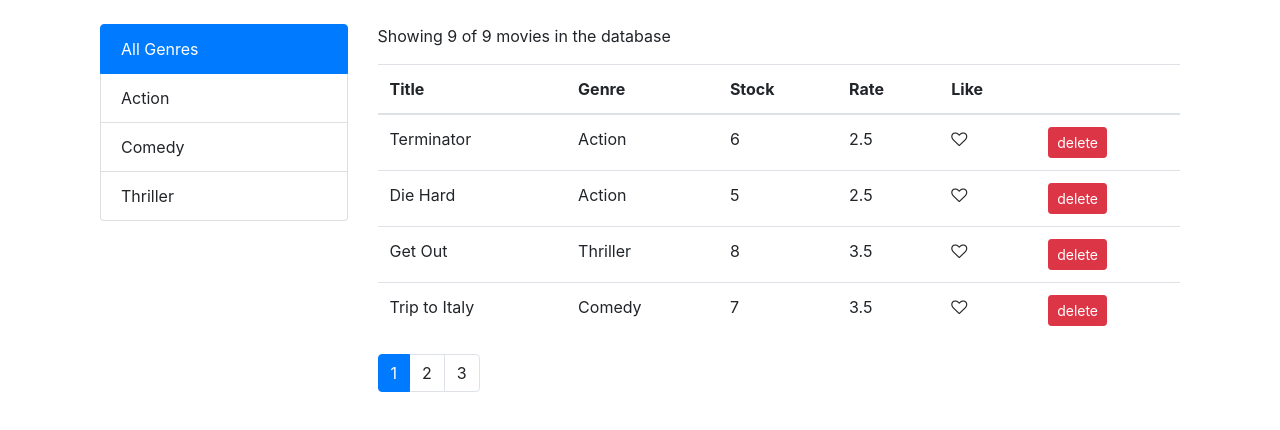
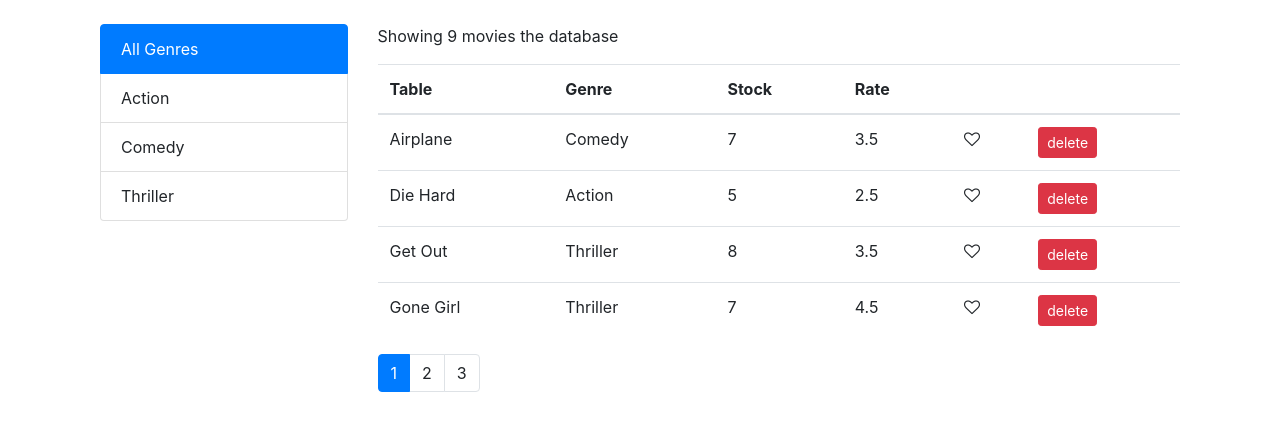
Before and after one commit to bettingj/vidly, a React (Create React App) app: page / in a window 1280 px wide. Shown: the top 430 px of the page. Built offline with nearby package versions, Linux system fonts and the light colour scheme.

Commit message:
-moved common components to common folder -extracted table head and table body components

```diff
--- a/src/components/Movies.jsx
+++ b/src/components/Movies.jsx
@@ -1,10 +1,11 @@
 import React, { Component } from "react";
-import { deleteMovie, getMovies } from "../services/fakeMovieService";
+import { getMovies } from "../services/fakeMovieService";
 import { getGenres } from "../services/fakeGenreService";
-import Pagination from "./Pagination";
+import Pagination from "./common/Pagination";
 import { paginate } from "../utils/paginate";
-import ListGroup from "./ListGroup";
-import Like from "./Like";
+import ListGroup from "./common/ListGroup";
+import MoviesTable from "./moviesTable";
+import _ from "lodash";
 
 //prints a table of movie data retrieved via fakeMovieService and provides a delete option for each of the movies
 class Movies extends Component {
@@ -14,16 +15,24 @@
     currentGenre: "All Genres",
     currentPage: 1,
     pageSize: 4,
+    sortColumn: { path: "title", order: "asc" },
   };
 
   componentDidMount() {
-    const genres = [{ name: "All Genres" }, ...getGenres()];
+    const genres = [{ name: "All Genres", _id: "" }, ...getGenres()];
     this.setState({ movies: getMovies(), genres });
   }
 
   handleLike = (movie) => {
     movie.liked = !movie.liked;
     this.setState({ movies: this.state.movies });
+  };
+  handleDelete = (movie) => {
+    const movies = this.state.movies.filter((m) => m._id !== movie._id);
+    this.setState({ movies });
+  };
+  handleSort = (sortColumn) => {
+    this.setState({ sortColumn });
   };
   handlePageChange = (page) => {
     this.setState({ currentPage: page });
@@ -33,30 +42,30 @@
   };
 
   render() {
-    //print a table that details the list of movies
-    const totalMovieCount = this.state.movies.length;
     const {
       pageSize,
       currentPage,
       movies: allMovies,
       genres,
       currentGenre,
+      sortColumn,
     } = this.state;
+    const totalMovieCount = allMovies.length;
 
     //Check if there aren't movies in the database list
     if (totalMovieCount === 0)
       return <p className="mt-4">There are no movies in the database</p>;
 
-    //Perform functions for genre filtering
-    let movies = allMovies;
-    if (currentGenre !== "All Genres") {
-      movies = movies.filter((movie) => currentGenre === movie.genre.name);
-    }
-    const numOfGenreMovies = movies.length;
+    //Perform functions for genre filtering, sorting, and pagination
+    const filtered =
+      currentGenre === "All Genres"
+        ? allMovies
+        : allMovies.filter((movie) => currentGenre === movie.genre.name);
 
-    //Perform functions for pagination
-    movies = paginate(movies, currentPage, pageSize);
+    const sorted = _.orderBy(filtered, [sortColumn.path], [sortColumn.order]);
+    const movies = paginate(sorted, currentPage, pageSize);
 
+    //print list of movie details and sorting/filtering options
     return (
       <div className="container mt-4">
         <div className="row">
@@ -68,52 +77,16 @@
             />
           </div>
           <div className="col">
-            <p>
-              Showing {numOfGenreMovies} of {totalMovieCount} movies in the
-              database
-            </p>
-            <table className="table">
-              <thead>
-                <tr>
-                  <th scope="col">Title</th>
-                  <th scope="col">Genre</th>
-                  <th scope="col">Stock</th>
-                  <th scope="col">Rate</th>
-                  <th scope="col">Like</th>
-                  <th scope="col"></th>
-                </tr>
-              </thead>
-              <tbody>
-                {movies.map((movie) => (
-                  <tr key={movie._id}>
-                    <td>{movie.title}</td>
-                    <td>{movie.genre.name}</td>
-                    <td>{movie.numberInStock}</td>
-                    <td>{movie.dailyRentalRate}</td>
-                    <td>
-                      <Like
-                        onLike={() => this.handleLike(movie)}
-                        liked={movie.liked}
-                      />
-                    </td>
-                    <td>
-                      {/*the button deletes the movie from the list. It then tells react to update the page*/}
-                      <button
-                        onClick={() => {
-                          deleteMovie(movie._id);
-                          this.setState({ movies: this.state.movies });
-                        }}
-                        className="btn btn-danger btn-sm"
-                      >
-                        delete
-                      </button>
-                    </td>
-                  </tr>
-                ))}
-              </tbody>
-            </table>
+            <p>Showing {totalMovieCount} movies the database</p>
+            <MoviesTable
+              movies={movies}
+              sortColumn={sortColumn}
+              onLike={this.handleLike}
+              onDelete={this.handleDelete}
+              onSort={this.handleSort}
+            />
             <Pagination
-              itemCount={numOfGenreMovies}
+              itemCount={filtered.length}
               pageSize={pageSize}
               currentPage={currentPage}
               onPageChange={this.handlePageChange}
--- a/src/components/Like.jsx
+++ b/src/components/common/Like.jsx
@@ -1,12 +1,13 @@
 import React, { Component } from "react";
 
 const Like = (props) => {
+  const { liked, onLike } = props;
   let classes = "fa fa-heart";
-  if (!props.liked) classes += "-o";
+  if (!liked) classes += "-o";
 
   return (
     <i
-      onClick={props.onLike}
+      onClick={onLike}
       style={{ cursor: "pointer" }}
       className={classes}
       aria-hidden="true"
--- /dev/null
+++ b/src/components/common/tableBody.jsx
@@ -0,0 +1,33 @@
+import React, { Component } from "react";
+import _ from "lodash";
+
+class TableBody extends Component {
+  renderCell = (item, column) => {
+    if (column.content) return column.content(item);
+
+    return _.get(item, column.path);
+  };
+  createKey = (item, column) => {
+    return item._id + (column.path || column.key);
+  };
+
+  render() {
+    const { data, columns } = this.props;
+
+    return (
+      <tbody>
+        {data.map((item) => (
+          <tr key={item._id}>
+            {columns.map((column) => (
+              <td key={this.createKey(item, column)}>
+                {this.renderCell(item, column)}{" "}
+              </td>
+            ))}
+          </tr>
+        ))}
+      </tbody>
+    );
+  }
+}
+
+export default TableBody;
--- /dev/null
+++ b/src/components/common/tableHeader.jsx
@@ -0,0 +1,38 @@
+import React, { Component } from "react";
+
+//columns: array
+//sortColumn: obj
+//onSort: function
+
+class TableHeader extends Component {
+  raiseSort = (path) => {
+    const sortColumn = { ...this.props.sortColumn };
+    if (sortColumn.path === path)
+      sortColumn.order = sortColumn.order === "asc" ? "desc" : "asc";
+    else {
+      sortColumn.path = path;
+      sortColumn.order = "asc";
+    }
+    this.props.onSort(sortColumn);
+  };
+
+  render() {
+    return (
+      <thead>
+        <tr>
+          {this.props.columns.map((column) => (
+            <th
+              key={column.path || column.key}
+              onClick={() => this.raiseSort(column.path)}
+              scope="col"
+            >
+              {column.label}
+            </th>
+          ))}
+        </tr>
+      </thead>
+    );
+  }
+}
+
+export default TableHeader;
--- /dev/null
+++ b/src/components/moviesTable.jsx
@@ -0,0 +1,47 @@
+import React, { Component } from "react";
+import TableHeader from "./common/tableHeader";
+import Like from "./common/Like";
+import TableBody from "./common/tableBody";
+
+class MoviesTable extends Component {
+  columns = [
+    { path: "title", label: "Table" },
+    { path: "genre.name", label: "Genre" },
+    { path: "numberInStock", label: "Stock" },
+    { path: "dailyRentalRate", label: "Rate" },
+    {
+      key: "like",
+      content: (movie) => (
+        <Like onLike={() => this.props.onLike(movie)} liked={movie.liked} />
+      ),
+    },
+    {
+      key: "delete",
+      content: (movie) => (
+        <button
+          onClick={() => this.props.onDelete(movie)}
+          className="btn btn-danger btn-sm"
+        >
+          delete
+        </button>
+      ),
+    },
+  ];
+
+  render() {
+    const { movies, onSort, sortColumn } = this.props;
+
+    return (
+      <table className="table">
+        <TableHeader
+          columns={this.columns}
+          sortColumn={sortColumn}
+          onSort={onSort}
+        />
+        <TableBody data={movies} columns={this.columns} />
+      </table>
+    );
+  }
+}
+
+export default MoviesTable;
```
Also changed, not shown: src/components/common/ListGroup.jsx (renamed from src/components/ListGroup.jsx), src/components/common/Pagination.jsx (renamed from src/components/Pagination.jsx).
